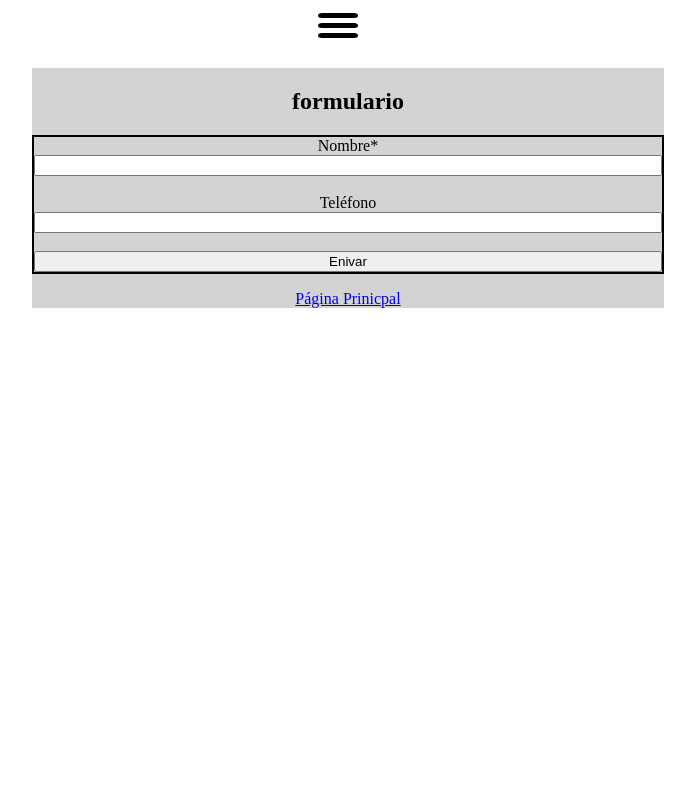
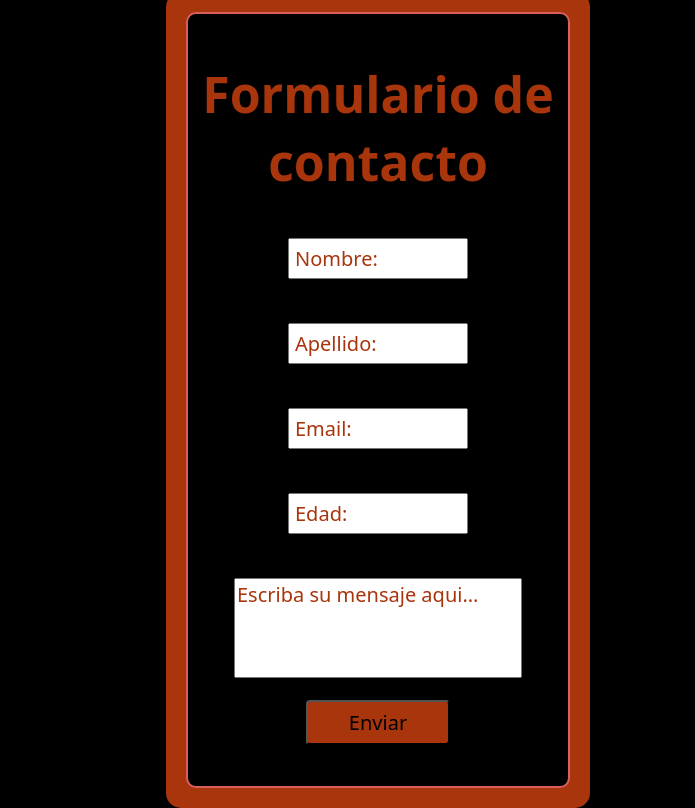
Before and after one commit to adamulp/web1-integrador, a plain HTML site: page contacto/index.html in a window 1280 px wide. Shown: the whole page, without its empty margins (292-987 px from the left). Drawn offline with Linux system fonts and the light colour scheme; a web font is replaced by a local one.

Commit message:
Update contacto/index.html and contacto/template.css

```diff
--- a/contacto/index.html
+++ b/contacto/index.html
@@ -6,46 +6,6 @@
     </title>
     <meta charset="utf-8">
     </meta>
-    <style>
-		.frm {
-			display: flex;
-			flex-direction: column;
-			border: 2px solid black;
-		}
-		.error{
-			border: 2px solid red;
-		}
-        .cuerpo {
-            display: flex;
-            flex-direction: column;
-            justify-content: center;
-            align-items: center;
-            // height: 100vh; /* (altura de) viewport height? */
-        }
-
-        .alinearAlCentro {
-            width: 50%;
-            text-align: center;
-            background-color: lightgray;
-        }
-
-        #hamburger-menu {
-			cursor: pointer;
-		}
-
-		#hamburger-menu rect {
-			fill: black;
-			transition: fill 0.4s;
-		}
-
-		#hamburger-menu:hover rect,
-		#hamburger-menu:focus rect {
-			fill: blue;
-		}
-		#hamburger-menu:focus-out rect {
-			fill: black;
-		  }
-    </style>
     <link rel="stylesheet" type="text/css" href="template.css">
 </head>
 
@@ -56,18 +16,31 @@
 	  <rect width="40" height="5" y="15" rx="4" fill="black"></rect>
 	  <rect width="40" height="5" y="25" rx="4" fill="black"></rect>
 	</svg>
-
-	<div class="alinearAlCentro">
-
-		<h2>formulario</h2>
-		<form class="frm" onsubit="return enviarFormulario()">
-		<label>Nombre*</label> <input id="txtNombre" /><br/>
-		<label>Teléfono</label> <input id="txtTel" /><br/>
-		<button type="submit">Enivar</button>
-		</form>
-		<a href="../index.html">Página Prinicpal</a>
+</div>
+    <div class="contenedor-form">
+        <div class="formulario-contacto">
+    <form>
+        <h2>Formulario de contacto</h2>
+        <label for="nombre"></label><br>
+        <input type="text" name="nombre" id="n" placeholder="Nombre:"><br>
+        <br>
+        <label for="apellido"></label><br>
+        <input type="text" name="apellido" id="ap" placeholder="Apellido:"><br>
+        <br>
+        <label for="mail"></label><br>
+        <input type="text" name="mail" id="ap" placeholder="Email:"><br>
+        <br>
+        <label for="edad"></label><br>
+        <input type="number" name="edad" id="ed" min="1" placeholder="Edad:"><br>
+        <br>
+        <label for="mensaje"></label><br>
+        <textarea name="mensaje" id="mj" rows="4" cols="50" placeholder="Escriba su mensaje aqui..."></textarea><br>
+        <br>
+        <input type="button" id="botonEnv" value="Enviar">
+    </form>
 </div>
 </div>
+
 
 </body>
 <script>
--- a/contacto/template.css
+++ b/contacto/template.css
@@ -0,0 +1,66 @@
+@import url('https://fonts.googleapis.com/css2?family=Jacquard+12&display=swap');
+
+body{
+background-color: black;
+display: flex;
+justify-content: center;
+align-items: center;
+height: 100vh;
+margin: 0;
+font-family: "Jacquard 12", system-ui;
+}
+
+h2{
+color: rgb(168, 53, 12);
+margin-bottom: 20px;
+font-size: 50px;
+/*font-size: 4vw; ajusta el tamaño de fuente dependiendo el tamaño de la ventana grafica*/
+
+}
+
+.contenedor-form{
+    background-color: rgb(168, 53, 12);
+    padding: 20px;
+    border-radius: 15px;
+    box-shadow: 0 4px 8px rgba(0, 0, 0, 0.1);
+    width: 30%;
+    text-align: center;
+
+}
+
+.formulario-contacto ::placeholder{
+color: rgb(168, 53, 12);;
+}
+
+.formulario-contacto{
+    padding: 5px 10px;
+    background-color: #000000;
+    border-radius: 10px; /* Bordes redondeados */
+    border: 2px solid #d85f5f;
+}
+.formulario-contacto #botonEnv{
+margin-bottom: 20px;
+background-color: rgb(168, 53, 12);
+text-align: center;
+font-family: "Jacquard 12", system-ui;
+border-radius: 4px;
+width: 40%;
+padding: 7px;
+font-size: 20px;
+}
+
+input{
+width: 50%;
+padding: 5px;
+font-family: "Jacquard 12", system-ui;
+font-size: 20px;
+
+}
+
+textarea{
+resize: none;
+width: 80%;
+height: 100px;
+font-family: "Jacquard 12", system-ui;
+font-size: 20px;
+}
```
